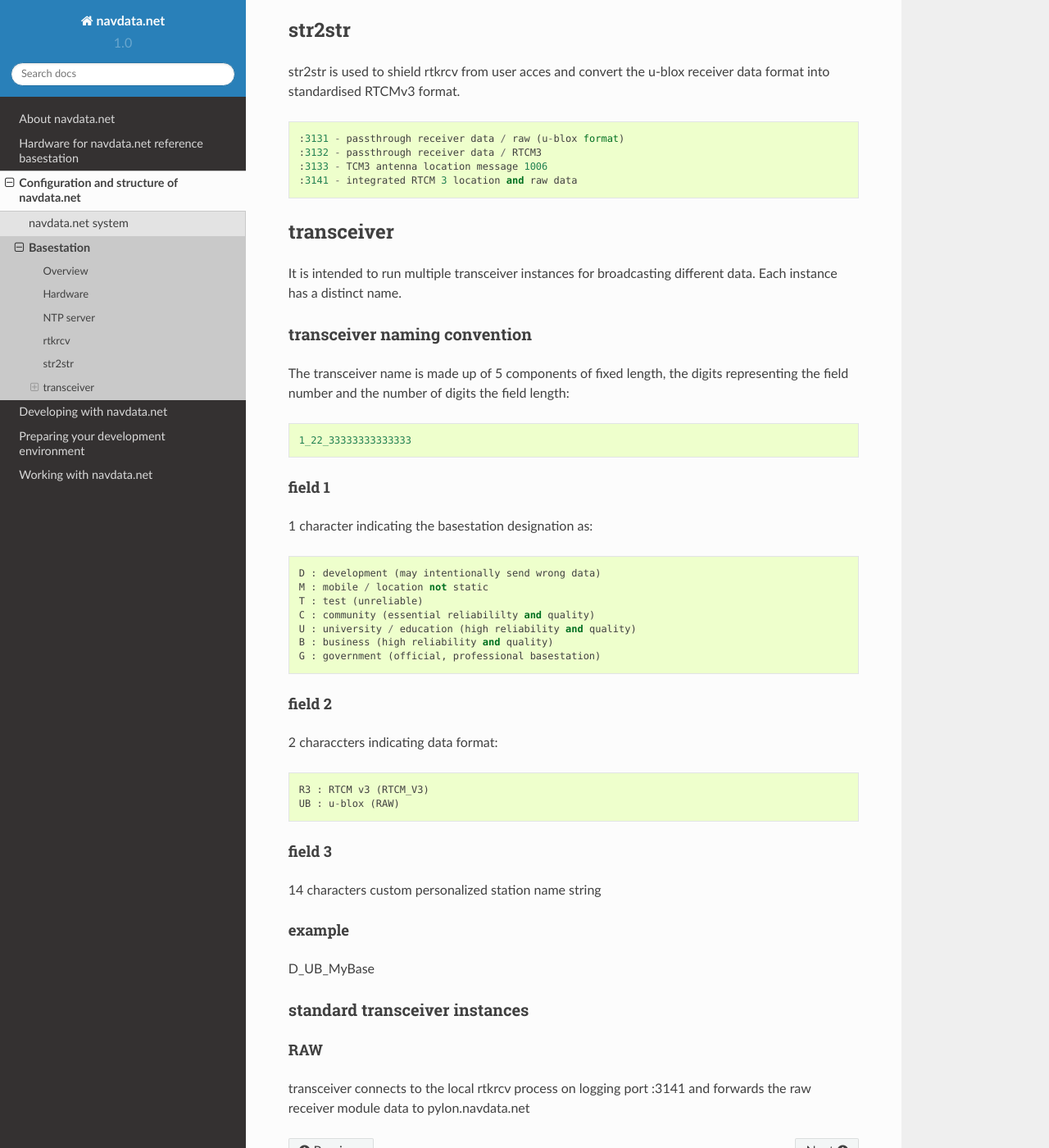
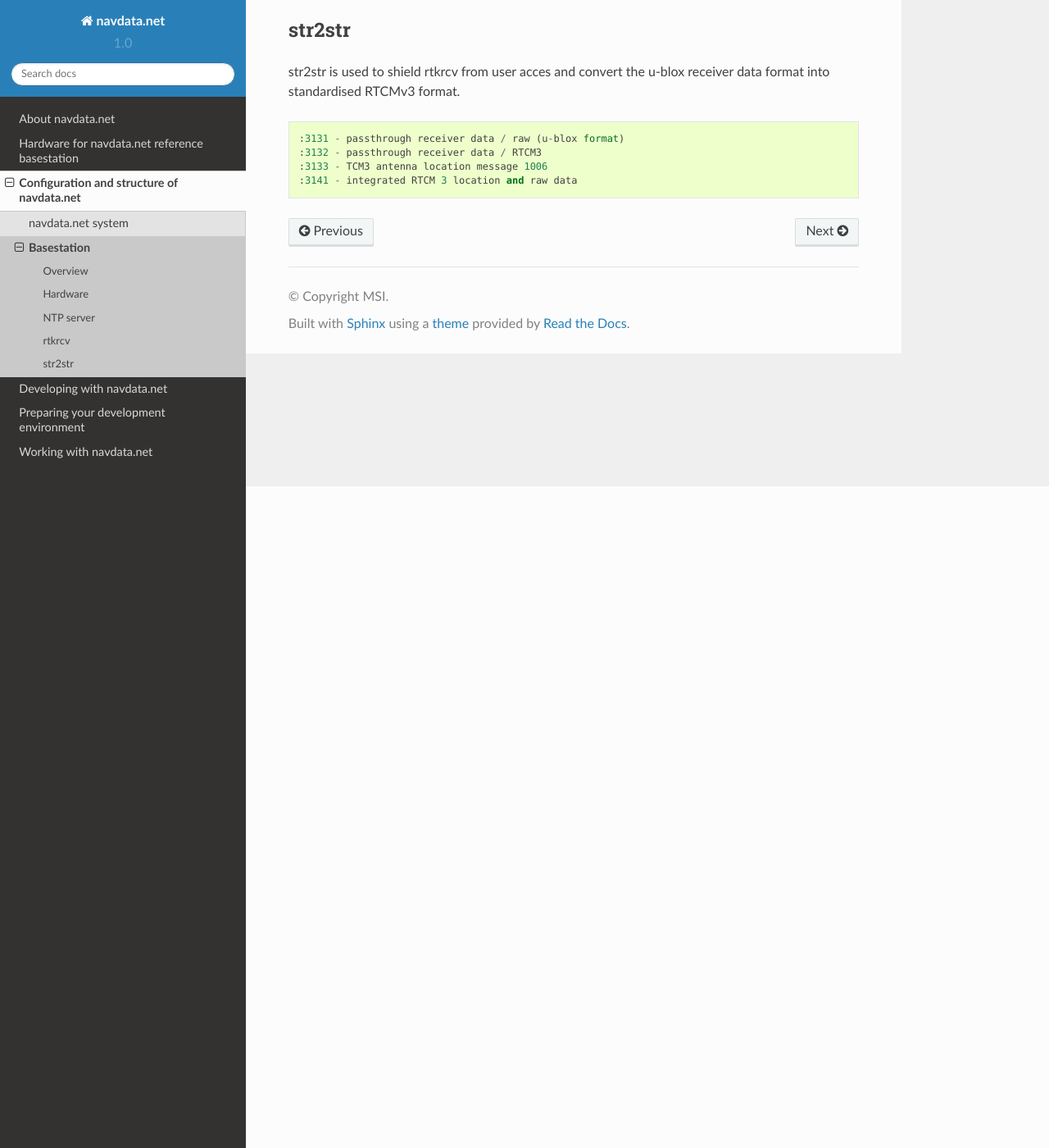
Before and after one commit to navdata-net/documentation, a Sphinx documentation site: the page built from source/configuration/basestation.rst, in a window 1280 px wide and 1400 px high, scrolled down 807 px. Shown: the whole window at 82% size. Built offline with Sphinx 7.4.7 and the Read the Docs theme 2.0.0, drawn with Linux system fonts in a browser that asks for light colours.

```diff
--- a/source/about.rst
+++ b/source/about.rst
@@ -38,7 +38,6 @@
 
  - `Yocto Project Poky`_
  - `RTKLIB`_ (`edition by RTKEXPLORER`_)
- - `PylonGPS`_
  - `NTP server`_
 
 into a ready to run RTK base station streaming correction data to a PylonGPS caster.
@@ -86,6 +85,5 @@
 .. _Yocto Project Poky: https://www.yoctoproject.org/tools-resources/projects/poky
 .. _RTKLIB: http://www.rtklib.com/
 .. _edition by RTKEXPLORER: https://github.com/rtklibexplorer/RTKLIB
-.. _PylonGPS: https://github.com/charlesrwest/pylonGPS
 .. _NTP server: http://www.openntpd.org/
 .. _Read the Docs: http://readthedocs.io/
--- a/source/configuration/basestation.rst
+++ b/source/configuration/basestation.rst
@@ -46,65 +46,3 @@
   :3132 - passthrough receiver data / RTCM3
   :3133 - TCM3 antenna location message 1006
   :3141 - integrated RTCM 3 location and raw data
-
-
-transceiver
------------
-
-It is intended to run multiple transceiver instances for broadcasting different
-data. Each instance has a distinct name.
-
-
-transceiver naming convention
-"""""""""""""""""""""""""""""
-
-The transceiver name is made up of 5 components of fixed length, the digits
-representing the field number and the number of digits the field length::
-
-  1_22_33333333333333
-
-
-field 1
-'''''''
-
-1 character indicating the basestation designation as::
-
-  D : development (may intentionally send wrong data)
-  M : mobile / location not static
-  T : test (unreliable)
-  C : community (essential reliabililty and quality)
-  U : university / education (high reliability and quality)
-  B : business (high reliability and quality)
-  G : government (official, professional basestation)
-
-
-field 2
-'''''''
-
-2 characcters indicating data format::
-
-  R3 : RTCM v3 (RTCM_V3)
-  UB : u-blox (RAW)
-
-
-field 3
-'''''''
-
-14 characters custom personalized station name string
-
-
-example
-'''''''
-
-D_UB_MyBase
-
-
-
-standard transceiver instances
-""""""""""""""""""""""""""""""
-
-RAW
-'''
-
-transceiver connects to the local rtkrcv process on logging port :3141 and
-forwards the raw receiver module data to pylon.navdata.net
```
Also changed, not shown: source/configuration/services.rst (+6 -6 lines).
